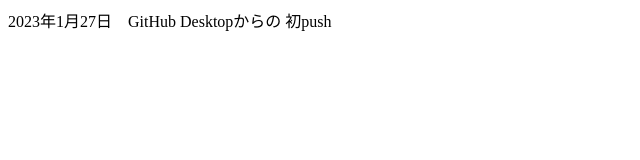
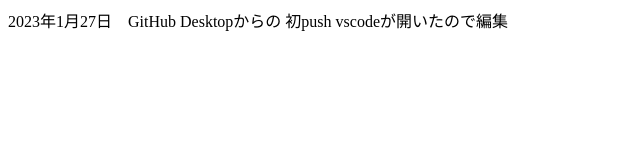
Before and after one commit to webimagemo/test, a plain HTML site: page index.html in a window 1280 px wide. Shown: the whole page, without its empty margins (0-640 px from the left). Drawn offline with Linux system fonts and the light colour scheme.

Commit message:
Update index.html

```diff
--- a/index.html
+++ b/index.html
@@ -7,5 +7,6 @@
 </head>
 <body>
 2023年1月27日　GitHub Desktopからの 初push
+vscodeが開いたので編集
 </body>
 </html>
```
